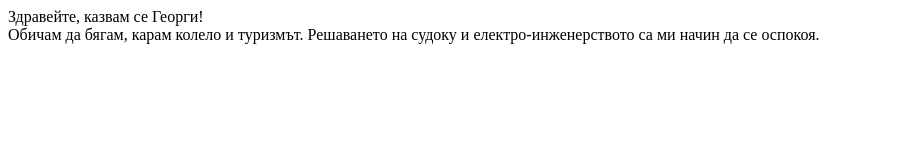
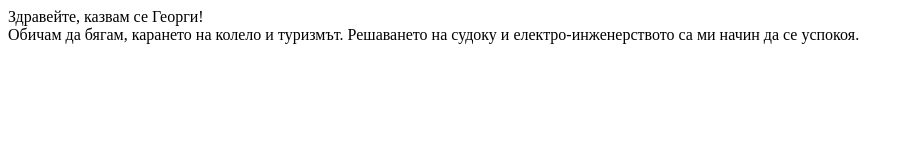
Before and after one commit to GeorgiKolev01/stu2001321009, a plain HTML site: page index.html in a window 1280 px wide. Shown: the whole page, without its empty margins (0-914 px from the left). Drawn offline with Linux system fonts and the light colour scheme.

Commit message:
Spelling correction of hobbies in index.html.

```diff
--- a/index.html
+++ b/index.html
@@ -11,7 +11,7 @@
     <div>Здравейте, казвам се Георги!</div>
 
     <!-- - информация за моите хобита и интереси -->
-    <div>Обичам да бягам, карам колело и туризмът. Решаването на судоку и електро-инженерството са ми начин да се оспокоя.</div>
+    <div>Обичам да бягам, карането на колело и туризмът. Решаването на судоку и електро-инженерството са ми начин да се успокоя.</div>
 
 </body>
 </html>
```
